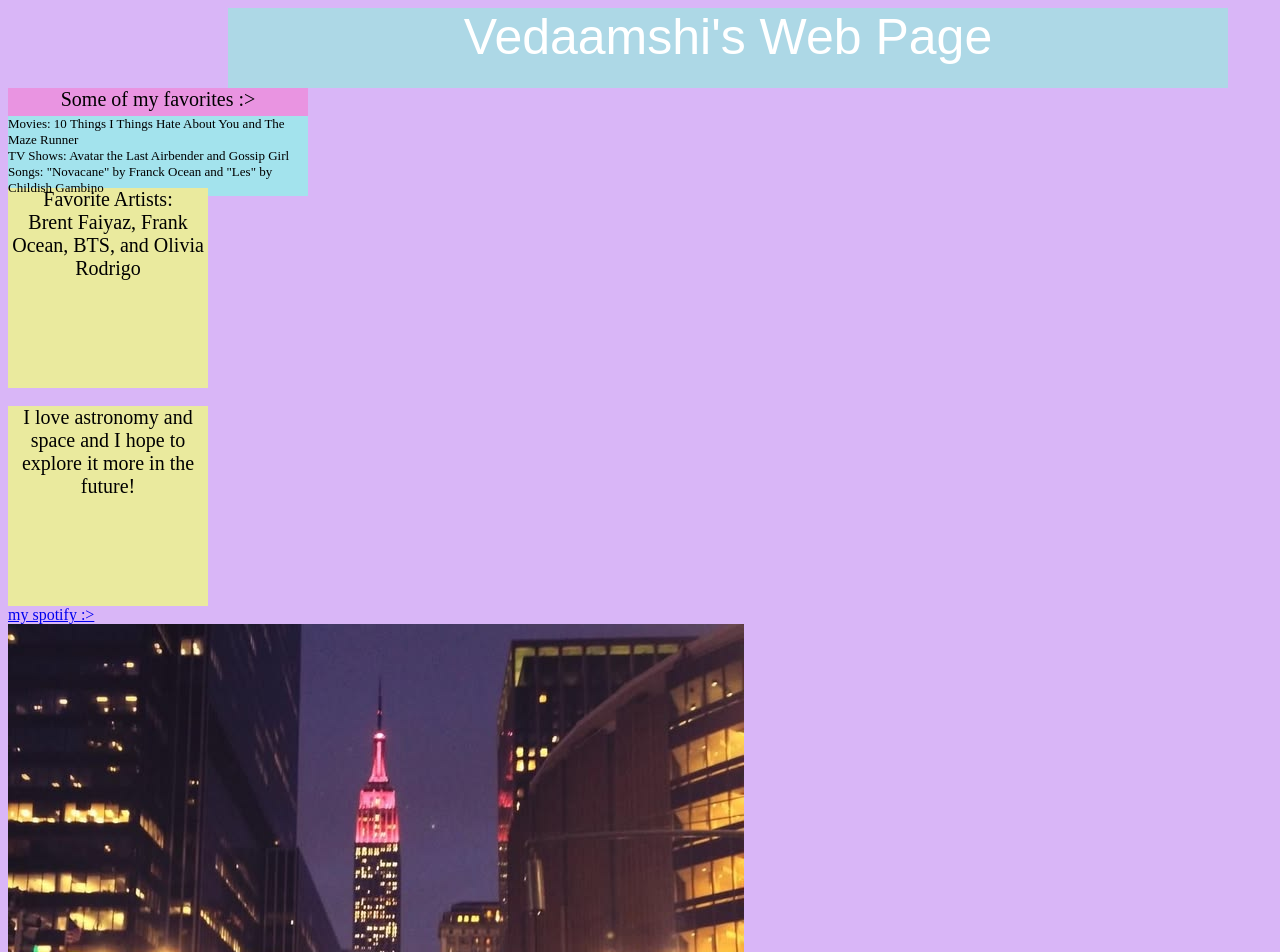
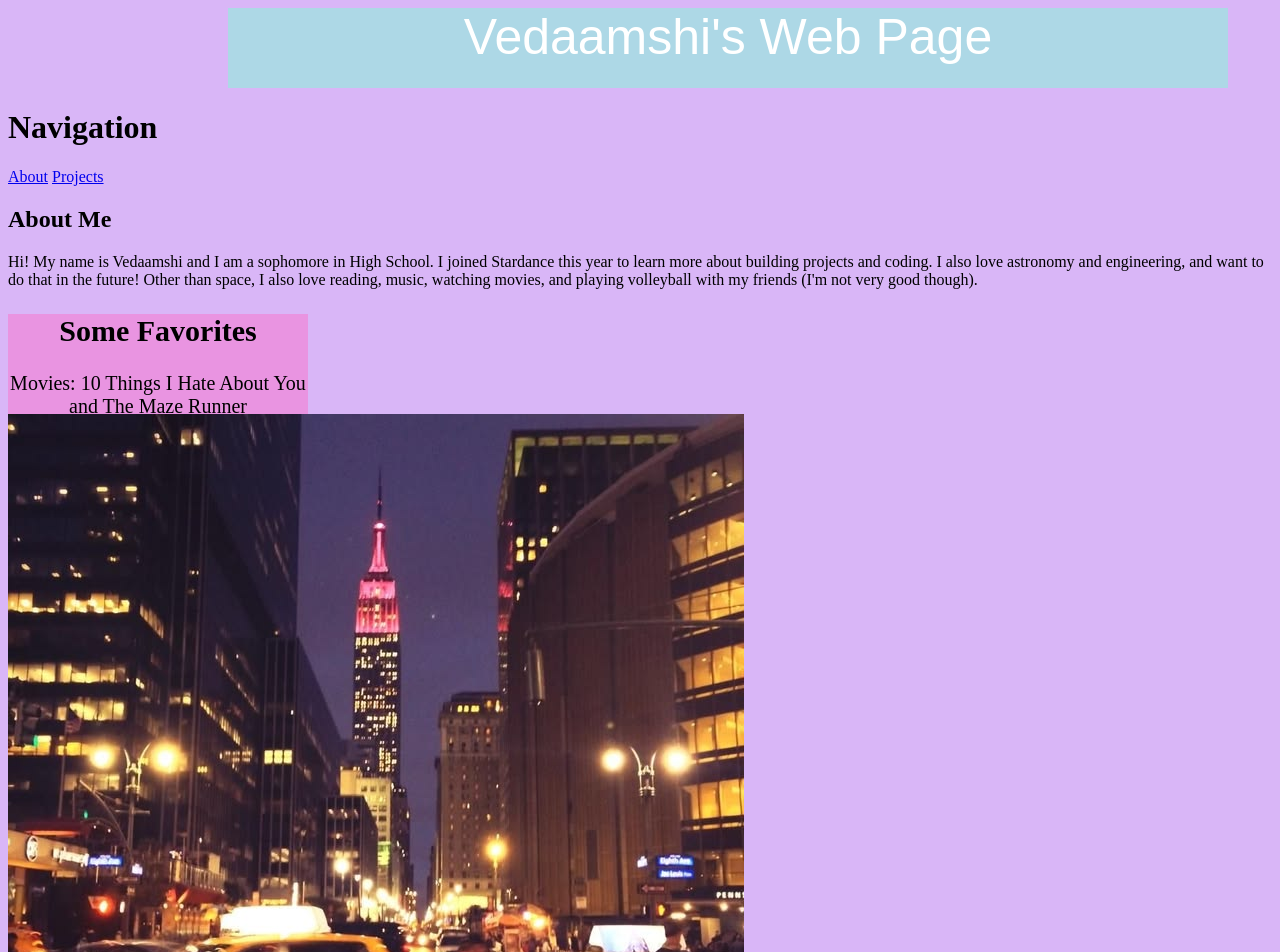
Before and after one commit to vedaamshii/my-website, a plain HTML site: page index.html in a window 1280 px wide. Shown: the top 952 px of the page. Drawn offline with Linux system fonts and the light colour scheme.

Commit message:
Finished writing commit message.

```diff
--- a/index.html
+++ b/index.html
@@ -1,53 +1,51 @@
 <html>
 <head>
-    <title>My Web Page</title>
+    <title>Vedaamshi's Web Page</title>
     <link rel="stylesheet" href="style.css">
 </head>
-
 <body>
     <div class="title">
     Vedaamshi's Web Page
     </div>
 
-    <div class="panel">
-       Some of my favorites :>
-        <div class="intro">
-             Movies: 10 Things I Things Hate About You and The Maze Runner
-             <br>
-             TV Shows: Avatar the Last Airbender and Gossip Girl
-             <br>
-             Songs: "Novacane" by Franck Ocean and "Les" by Childish Gambino
-        </div>
-    </div>
-
-    <div class="box1" id="text">
-        Favorite Artists: <br> Brent Faiyaz, Frank Ocean, BTS, and Olivia Rodrigo
-    </div>
-    <br>
-    <div class="box2" id="text">
-        I love astronomy and space and I hope to explore it more in the future!
-    </div>
-
-    <a href="https://open.spotify.com/user/31nkqiej652kk3acew3aglnxhbgy?si=e45cee3b1dbe46dd"> my spotify :> </a>
-    <br>
-    <img src="city1.jpg" alt="nyc is my favorite place!" />
-    <br>
     <header>
-        <h1>My Web Page</h1>
+        <h1>Navigation</h1>
         <nav>
             <a href="#about">About</a>
-            <br>
             <a href="#projects">Projects</a>
         </nav>
     </header>
 
+    <div class="container">
     <section id="about">
         <h2> About Me</h2>
-        <p>Write a short intro about yourself here.</p>
+        <p>Hi! My name is Vedaamshi and I am a sophomore in High School. I joined Stardance this year to learn more about building projects and coding. I also love astronomy and engineering, and want to do that in the future! Other than space, I also love reading, music, watching movies, and playing volleyball with my friends (I'm not very good though). </p>
     </section>
+
+    <div class="panel">
+        <h2>Some Favorites</h2>
+        <p>Movies: 10 Things I Hate About You and The Maze Runner <br>Books: The Hunger Games Series and A Good Girl's Guide to Murder <br> Songs: "Novacane" and "Pyramids" by France Ocean <br> Artists: Brent Faiyaz, Frank Ocean, and BTS. <br> Food: Sushi and a Chipotle Burrito Bowl (also I love a piña colada :) <br> TV Shows: Avatar the Last Airbender and Gossip Girl </p>
+    </div>
+</div>
+<div class="image-container">
+    <img src="city1.jpg" class="cityimg" alt="nyc is my favorite place!" />
+
+    <img src="EE870F50-9D25-4469-9CFE-7B387F0C4DFA_1_201_a.jpeg" class="rocketimg" alt="i want to be a rocket scientist"/>
+
+    <img src="channel.jpg" class="channelimg" alt="my favorite album"/>
+
+    <img src="C12AFBE9-87C6-459A-9EE9-E3CF7B174661_1_201_a.jpeg" class="chippyimg" alt="chipotle!"/>
+
+    <img src="APPA.jpg" class="atlaimg" alt="avatar the last airbender"/>
+
+</div>
+
+</body>
 
     <section id="projects">
        <h2>Projects</h2>
-        <p>Add your projetcs here.</p>
+        <p class="project-description"> - Created my own personal website on VS Code using HTML and CSS </p>
     </section>
+
+     <a href="https://open.spotify.com/user/31nkqiej652kk3acew3aglnxhbgy?si=e45cee3b1dbe46dd"> my spotify :> </a>
 </body>
```
